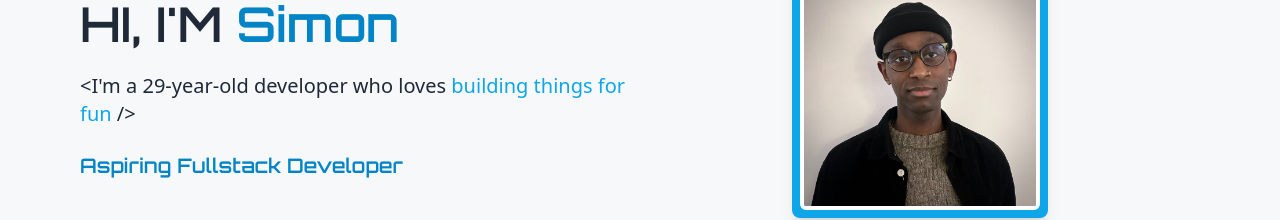
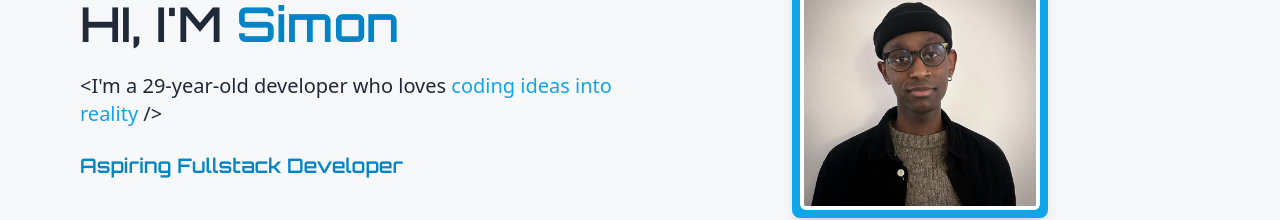
Before and after one commit to SimonGebru/MyPortfolio, a React (Vite) app in the folder my-portfolio/: page / in a window 1280 px wide. Shown: the part 226-446 px from the top of the page. Built offline with nearby package versions, Linux system fonts and the light colour scheme.

Commit message:
små fix

```diff
--- a/my-portfolio/src/components/Hero.jsx
+++ b/my-portfolio/src/components/Hero.jsx
@@ -18,7 +18,7 @@ const Hero = () => {
         </h1>
         <p className="text-lg md:text-xl">
           &lt;I'm a 29-year-old developer who loves&nbsp;
-          <span className="text-sky-500">building things for fun</span> /&gt;
+          <span className="text-sky-500">coding ideas into reality</span> /&gt;
         </p>
         <div className="text-sky-600 font-orbitron font-semibold text-xl">
           Aspiring Fullstack Developer
```
